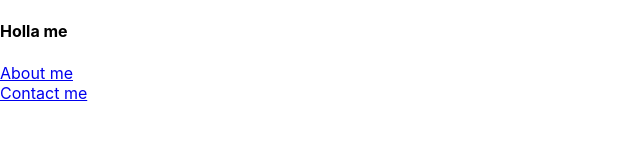
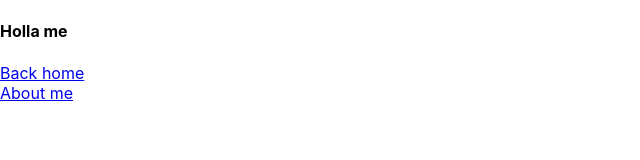
Before and after one commit to paullaster/react-router, a React (Create React App) app: page /contact in a window 1280 px wide. Shown: the top 160 px of the page, without its empty margins (0-640 px from the left). Built offline with nearby package versions, Linux system fonts and the light colour scheme.

Commit message:
add react files

```diff
--- a/src/components/Pages/Contact.js
+++ b/src/components/Pages/Contact.js
@@ -4,10 +4,10 @@ const Contact = () => {
         <div>
             <h4> Holla me</h4>
             <div>
-        <Link to="/about">About me</Link>
+        <Link to="/">Back  home</Link>
       </div>
       <div>
-        <Link to="/contact">Contact me</Link>
+        <Link to="/contact">About me</Link>
       </div>
         </div>
     );
```
